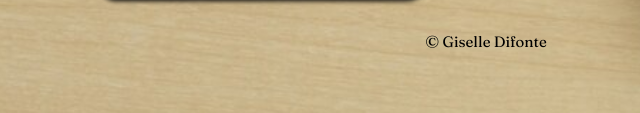
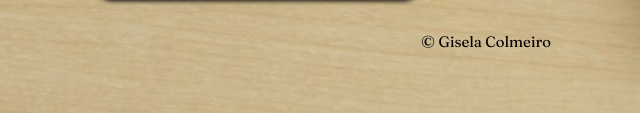
Before and after one commit to gissestephy/calculadora-basica, a plain HTML site: page index.html in a window 1280 px wide. Shown: the part 684-797 px from the top of the page, 324-964 px from the left. Drawn offline with Linux system fonts and the light colour scheme.

Commit message:
calculadora

```diff
--- a/index.html
+++ b/index.html
@@ -37,7 +37,7 @@
             <button class="operador" value="igual">=</button>
         </div>
         <div class="author">
-            <h2>&COPY; Giselle Difonte</h2>
+            <h2>&COPY; Gisela Colmeiro</h2>
         </div>
     </div>
 </body>
```
